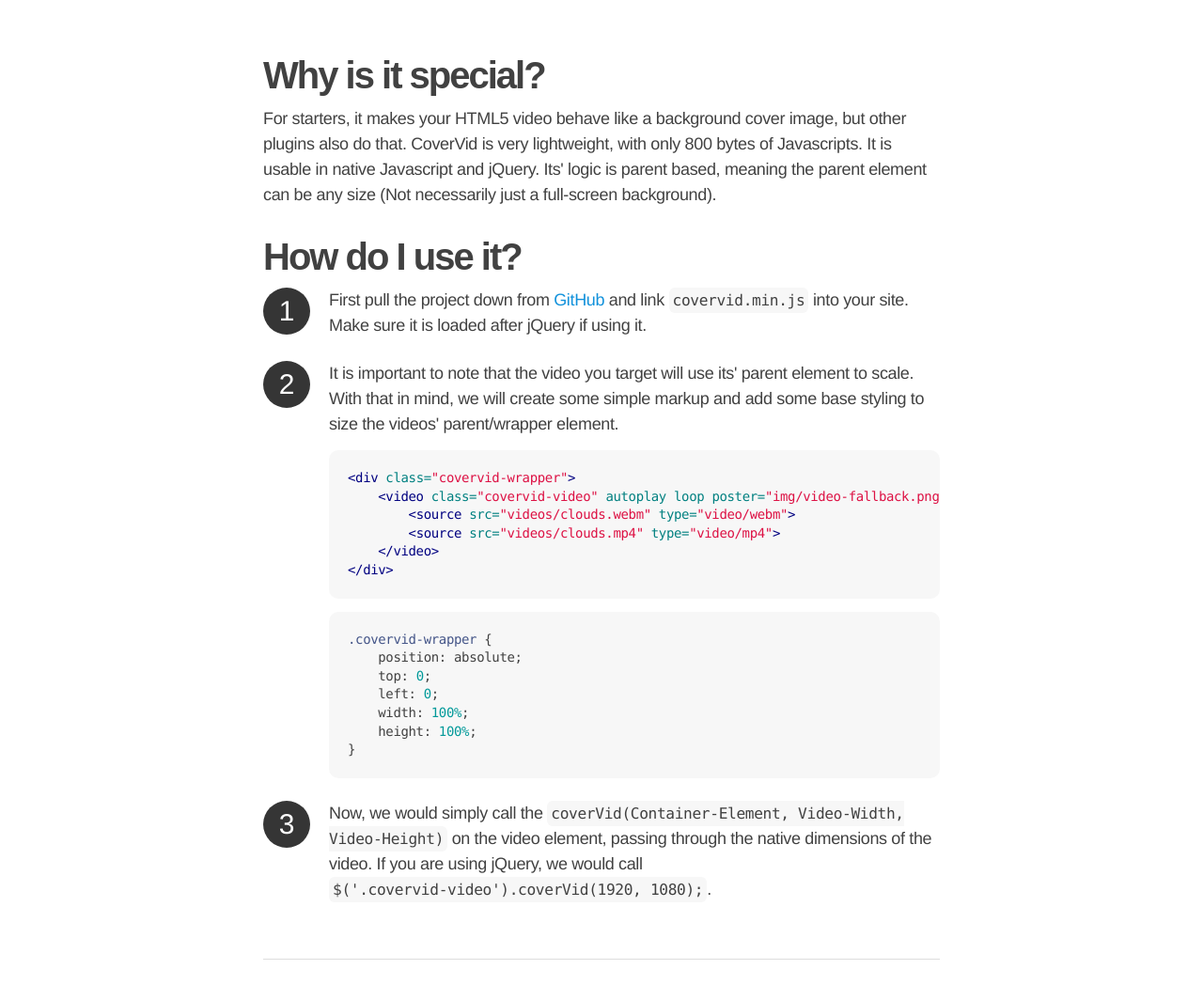
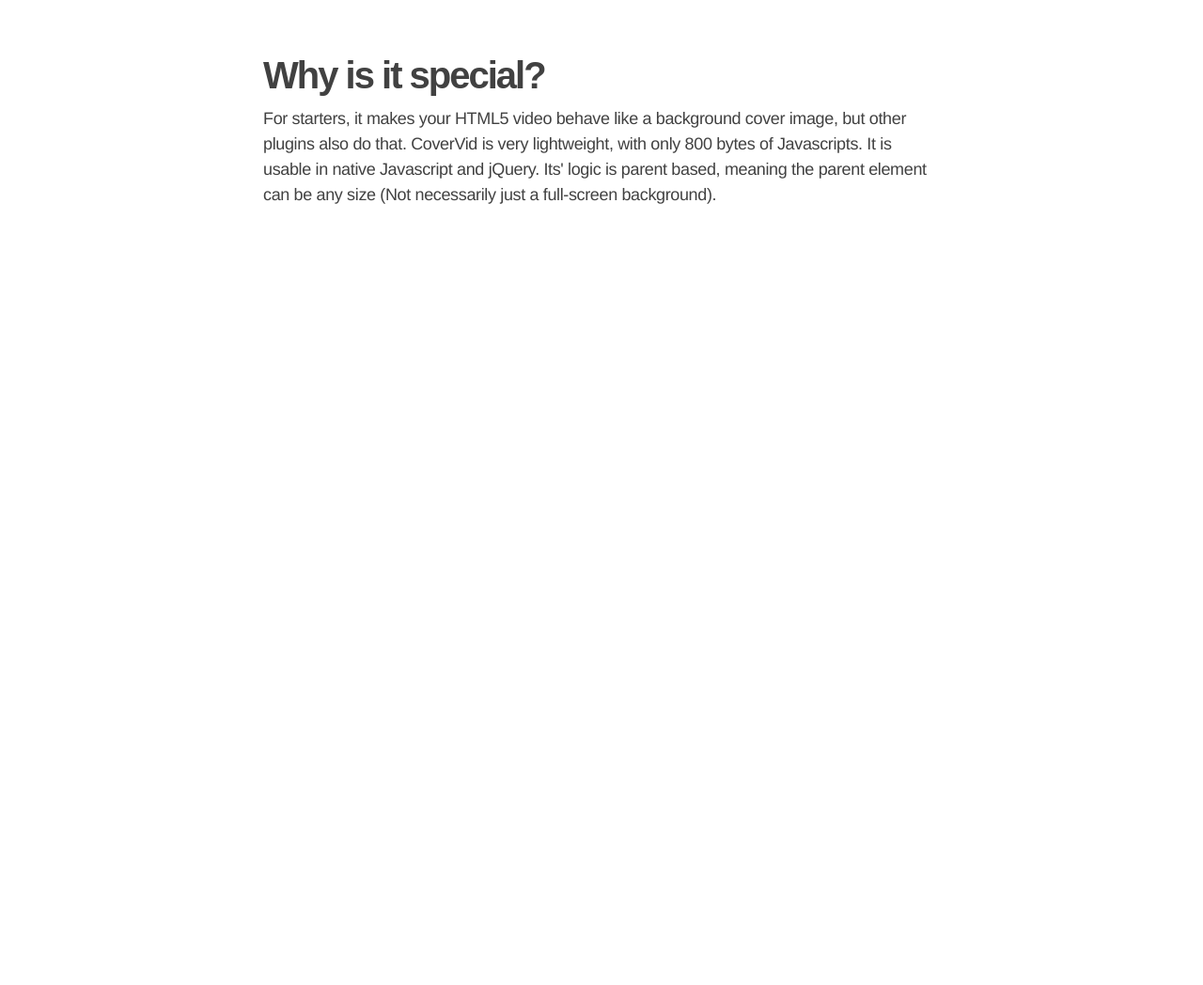
Before and after one commit to JiminHong/diamond_ski_resort, a website: page index.html in a window 1280 px wide. Shown: the part 802-1850 px from the top of the page at 94% size. After the commit the page ends 1053 px from the top, so only its background shows below. Drawn offline with nearby package versions, Linux system fonts and the light colour scheme; grey boxes are pictures that could not be loaded.

Commit message:
removed stuffs

```diff
--- a/index.html
+++ b/index.html
@@ -31,36 +31,11 @@
 		<div class="container">
 			<h2>Why is it special?</h2>
 			<p>For starters, it makes your HTML5 video behave like a background cover image, but other plugins also do that. CoverVid is very lightweight, with only 800 bytes of Javascripts. It is usable in native Javascript and jQuery. Its' logic is parent based, meaning the parent element can be any size (Not necessarily just a full-screen background).</p>
-			<h2>How do I use it?</h2>
-			<ol>
-				<li>First pull the project down from <a href="http://github.com/stefanerickson/covervid">GitHub</a> and link <code>covervid.min.js</code> into your site. Make sure it is loaded after jQuery if using it.</li>
-				<li>It is important to note that the video you target will use its' parent element to scale. With that in mind, we will create some simple markup and add some base styling to size the videos' parent/wrapper element.<pre><span class="nt">&lt;div</span> <span class="na">class=</span><span class="s">"covervid-wrapper"</span><span class="nt">&gt;</span>
-    <span class="nt">&lt;video</span> <span class="na">class=</span><span class="s">"covervid-video"</span> <span class="na">autoplay</span> <span class="na">loop</span> <span class="na">poster=</span><span class="s">"img/video-fallback.png"</span><span class="nt">&gt;</span>
-        <span class="nt">&lt;source</span> <span class="na">src=</span><span class="s">"videos/clouds.webm"</span> <span class="na">type=</span><span class="s">"video/webm"</span><span class="nt">&gt;</span>
-        <span class="nt">&lt;source</span> <span class="na">src=</span><span class="s">"videos/clouds.mp4"</span> <span class="na">type=</span><span class="s">"video/mp4"</span><span class="nt">&gt;</span>
-    <span class="nt">&lt;/video&gt;</span>
-<span class="nt">&lt;/div&gt;</span>
-</pre><pre><span class="nc">.covervid-wrapper</span> <span class="p">{</span>
-    <span class="k">position</span><span class="o">:</span> <span class="k">absolute</span><span class="p">;</span>
-    <span class="k">top</span><span class="o">:</span> <span class="m">0</span><span class="p">;</span>
-    <span class="k">left</span><span class="o">:</span> <span class="m">0</span><span class="p">;</span>
-    <span class="k">width</span><span class="o">:</span> <span class="m">100%</span><span class="p">;</span>
-    <span class="k">height</span><span class="o">:</span> <span class="m">100%</span><span class="p">;</span>
-<span class="p">}</span>
-</pre></li>
-				<li>Now, we would simply call the <code>coverVid(Container-Element, Video-Width, Video-Height)</code> on the video element, passing through the native dimensions of the video. If you are using jQuery, we would call<br/> <code>$('.covervid-video').coverVid(1920, 1080);</code>.</li>
-			</ol>
+
 		</div>
 	</section>
 
-	<footer>
-		<div class="container">
-			<hr />
-			<iframe src="http://ghbtns.com/github-btn.html?user=stefanerickson&repo=covervid&type=watch&count=true&size=large" allowtransparency="true" frameborder="0" scrolling="0" width="160px" height="30px"></iframe>
-			<iframe src="http://ghbtns.com/github-btn.html?user=stefanerickson&repo=covervid&type=fork&count=true&size=large" allowtransparency="true" frameborder="0" scrolling="0" width="156px" height="30px"></iframe>
-			<iframe src="http://ghbtns.com/github-btn.html?user=stefanerickson&type=follow&count=true&size=large" allowtransparency="true" frameborder="0" scrolling="0" width="224px" height="30px"></iframe>
-		</div>
-	</footer>
+
 
 	<!-- Load Scripts -->
 	<script src="http://ajax.googleapis.com/ajax/libs/jquery/1.10.2/jquery.min.js"></script>
@@ -70,9 +45,9 @@
 	<!-- Call CoverVid -->
 	<script type="text/javascript">
 		// If using jQuery
-			// $('.masthead-video').coverVid(1920, 1080);
+			 $('.masthead-video').coverVid(1920, 1080);
 		// If not using jQuery (Native Javascript)
-			coverVid(document.querySelector('.masthead-video'), 1920, 1080);
+			//coverVid(document.querySelector('.masthead-video'), 1920, 1080);
 	</script>
 
 </body>
```
